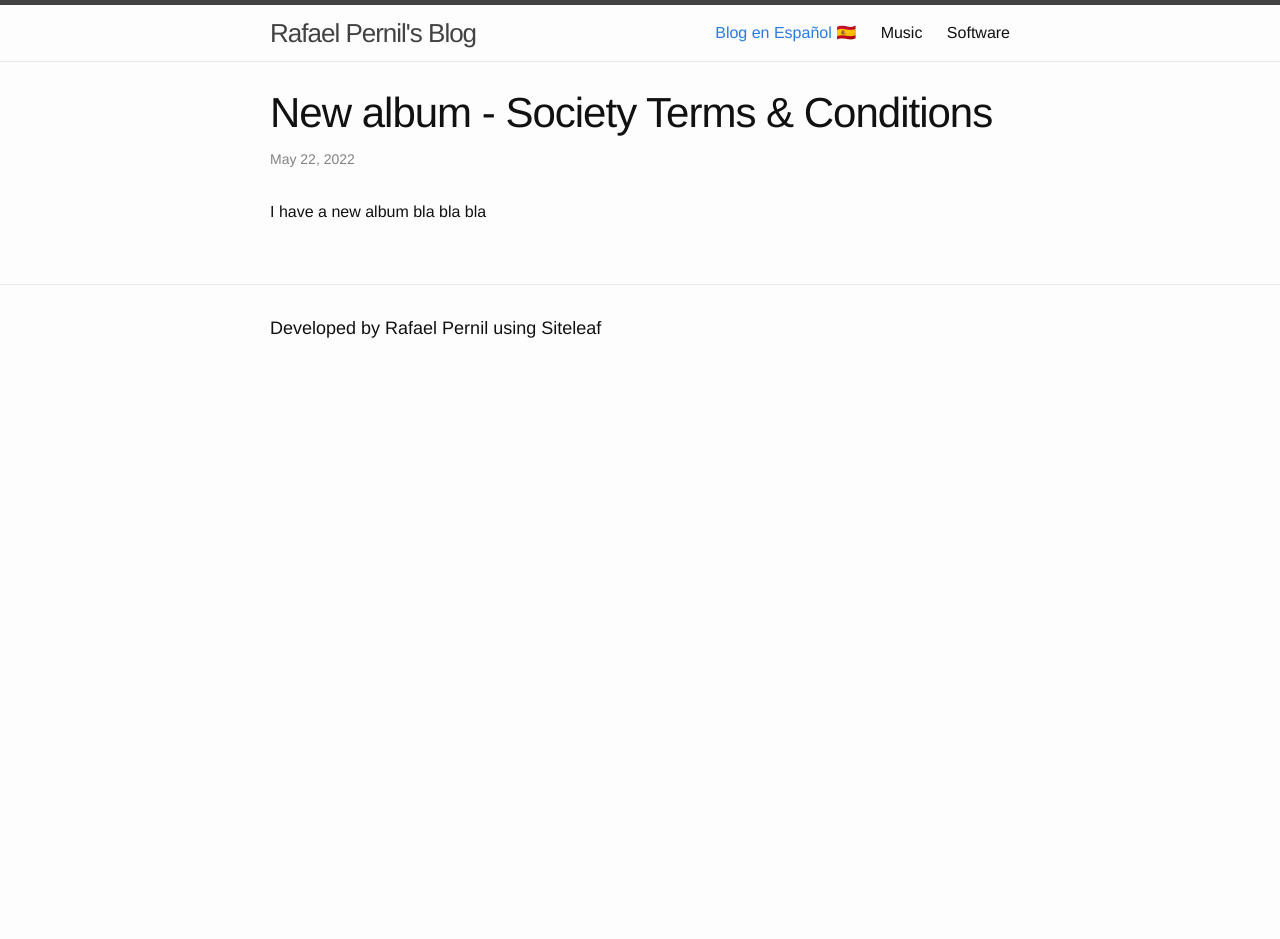
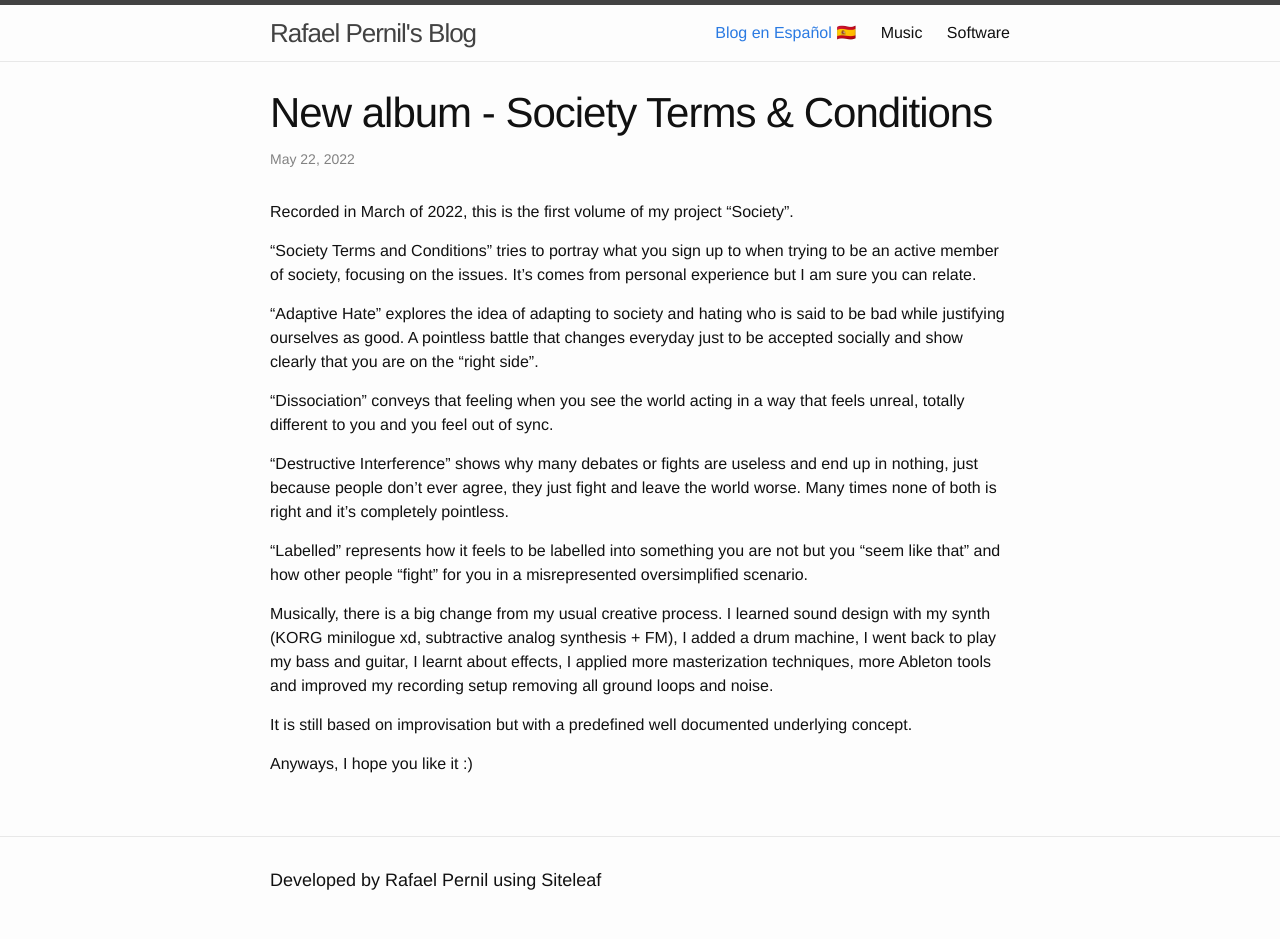
Before and after one commit to rafaelpernil2/blog-en, a Jekyll site: the page built from _posts/2022-05-22-new-album-society-tnc.markdown, in a window 1280 px wide. Built offline with Jekyll 4.4.1, drawn with Linux system fonts in a browser that asks for light colours; before the commit the page ends 900 px from its top, so only the background shows below that.

Commit message:
Updated New Album Society Tnc

```diff
--- a/_posts/2022-05-22-new-album-society-tnc.markdown
+++ b/_posts/2022-05-22-new-album-society-tnc.markdown
@@ -5,4 +5,20 @@ tags:
 - Music
 ---
 
-I have a new album bla bla bla
+Recorded in March of 2022, this is the first volume of my project "Society".
+
+"Society Terms and Conditions" tries to portray what you sign up to when trying to be an active member of society, focusing on the issues. It's comes from personal experience but I am sure you can relate.
+
+"Adaptive Hate" explores the idea of adapting to society and hating who is said to be bad while justifying ourselves as good. A pointless battle that changes everyday just to be accepted socially and show clearly that you are on the “right side”.
+
+"Dissociation" conveys that feeling when you see the world acting in a way that feels unreal, totally different to you and you feel out of sync.
+
+"Destructive Interference" shows why many debates or fights are useless and end up in nothing, just because people don’t ever agree, they just fight and leave the world worse. Many times none of both is right and it’s completely pointless.
+
+"Labelled" represents how it feels to be labelled into something you are not but you “seem like that” and how other people "fight" for you in a misrepresented oversimplified scenario.
+
+Musically, there is a big change from my usual creative process. I learned sound design with my synth (KORG minilogue xd, subtractive analog synthesis + FM), I added a drum machine, I went back to play my bass and guitar, I learnt about effects, I applied more masterization techniques, more Ableton tools and improved my recording setup removing all ground loops and noise.
+
+It is still based on improvisation but with a predefined well documented underlying concept.
+
+Anyways, I hope you like it :)
```
